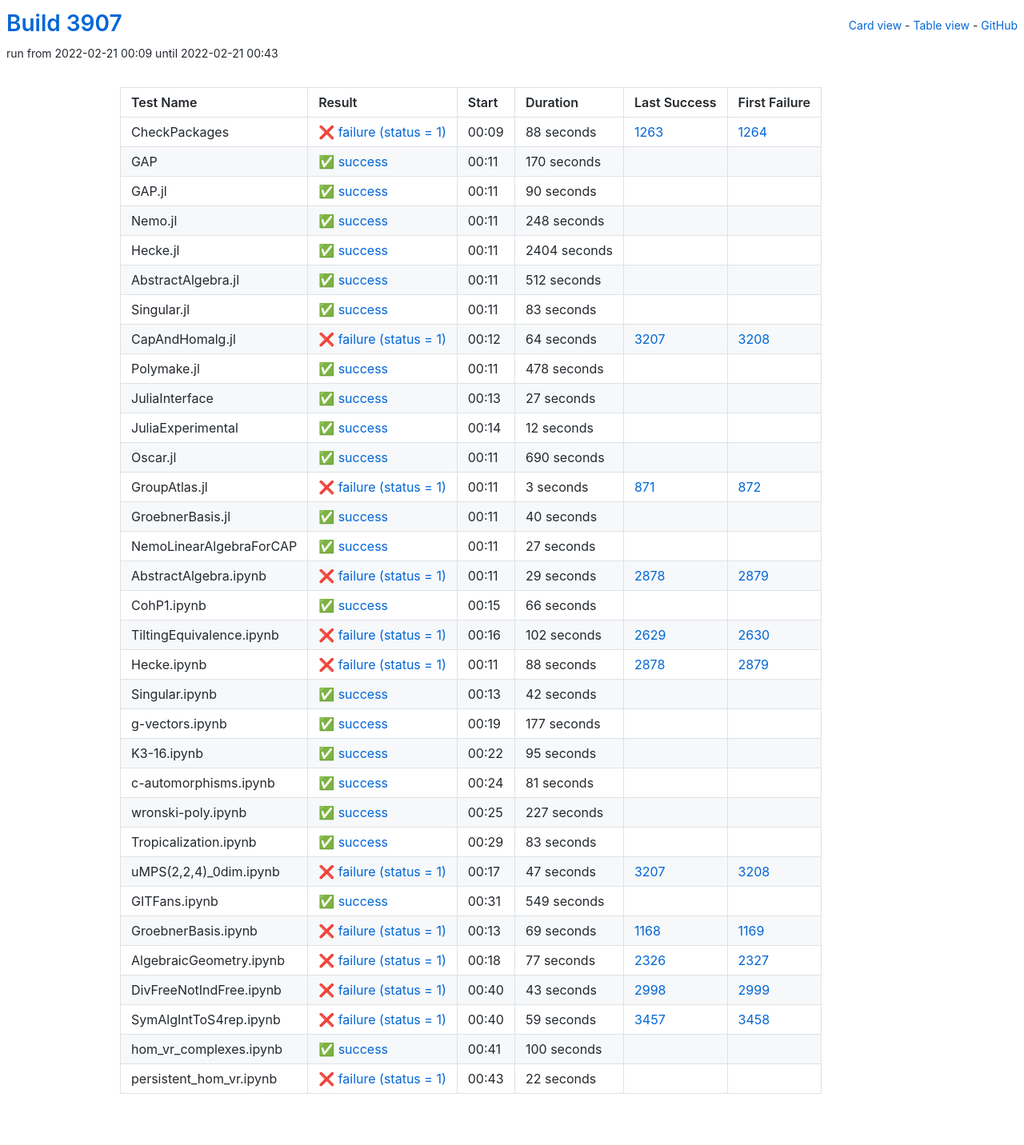
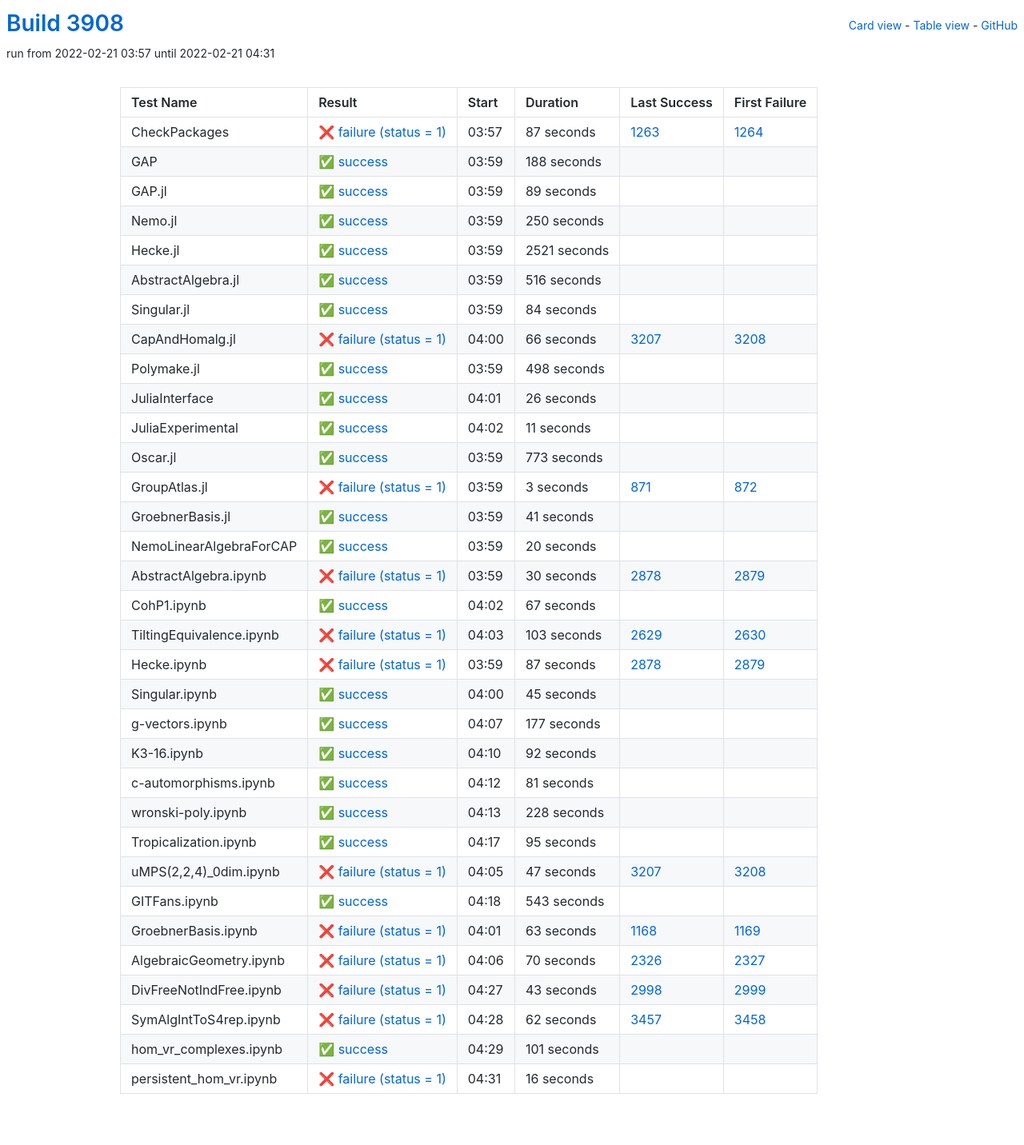
Before and after one commit to oscar-system/oscar-ci-status-stable, a Jekyll site: the page built from table.html, in a window 1280 px wide. Shown: the whole page at 80% size. Built offline with Jekyll 4.4.1, drawn with Linux system fonts in a browser that asks for light colours.

Commit message:
Build #3908

```diff
--- a/_data/ci.yml
+++ b/_data/ci.yml
@@ -1,6 +1,6 @@
 ---
-build: 3907
-build_url: https://oscarci.mathematik.uni-kl.de/job/oscar-stable/3907/
+build: 3908
+build_url: https://oscarci.mathematik.uni-kl.de/job/oscar-stable/3908/
 job: oscar-stable
 organization: oscar-system
 repo: oscar-ci-status-stable
@@ -8,152 +8,152 @@ repourl: https://github.com/oscar-system/oscar-ci-status-stable
 tests:
 - name: CheckPackages
   id: checkpackages
-  log: https://oscarci.mathematik.uni-kl.de/job/oscar-stable/3907/artifact/logs/build-3907/CheckPackages.log
-  start: 2022-02-21 00:09
+  log: https://oscarci.mathematik.uni-kl.de/job/oscar-stable/3908/artifact/logs/build-3908/CheckPackages.log
+  start: 2022-02-21 03:57
   success: false
   exitcode: 1
   status: failure
-  duration: 88
+  duration: 87
   last_success: 1263
   last_success_url: https://oscarci.mathematik.uni-kl.de/job/oscar-stable/1263/
   first_failure: 1264
   first_failure_url: https://oscarci.mathematik.uni-kl.de/job/oscar-stable/1264/
 - name: GAP
   id: gap
-  log: https://oscarci.mathematik.uni-kl.de/job/oscar-stable/3907/artifact/logs/build-3907/GAP.log
-  start: 2022-02-21 00:11
+  log: https://oscarci.mathematik.uni-kl.de/job/oscar-stable/3908/artifact/logs/build-3908/GAP.log
+  start: 2022-02-21 03:59
   success: true
   exitcode: 0
   status: success
-  duration: 170
+  duration: 188
   last_success: false
   last_success_url:
   first_failure: false
   first_failure_url:
 - name: GAP.jl
   id: gap-jl
-  log: https://oscarci.mathematik.uni-kl.de/job/oscar-stable/3907/artifact/logs/build-3907/GAP.jl.log
-  start: 2022-02-21 00:11
+  log: https://oscarci.mathematik.uni-kl.de/job/oscar-stable/3908/artifact/logs/build-3908/GAP.jl.log
+  start: 2022-02-21 03:59
   success: true
   exitcode: 0
   status: success
-  duration: 90
+  duration: 89
   last_success: false
   last_success_url:
   first_failure: false
   first_failure_url:
 - name: Nemo.jl
   id: nemo-jl
-  log: https://oscarci.mathematik.uni-kl.de/job/oscar-stable/3907/artifact/logs/build-3907/Nemo.jl.log
-  start: 2022-02-21 00:11
+  log: https://oscarci.mathematik.uni-kl.de/job/oscar-stable/3908/artifact/logs/build-3908/Nemo.jl.log
+  start: 2022-02-21 03:59
   success: true
   exitcode: 0
   status: success
-  duration: 248
+  duration: 250
   last_success: false
   last_success_url:
   first_failure: false
   first_failure_url:
 - name: Hecke.jl
   id: hecke-jl
-  log: https://oscarci.mathematik.uni-kl.de/job/oscar-stable/3907/artifact/logs/build-3907/Hecke.jl.log
-  start: 2022-02-21 00:11
+  log: https://oscarci.mathematik.uni-kl.de/job/oscar-stable/3908/artifact/logs/build-3908/Hecke.jl.log
+  start: 2022-02-21 03:59
   success: true
   exitcode: 0
   status: success
-  duration: 2404
+  duration: 2521
   last_success: false
   last_success_url:
   first_failure: false
   first_failure_url:
 - name: AbstractAlgebra.jl
   id: abstractalgebra-jl
-  log: https://oscarci.mathematik.uni-kl.de/job/oscar-stable/3907/artifact/logs/build-3907/AbstractAlgebra.jl.log
-  start: 2022-02-21 00:11
+  log: https://oscarci.mathematik.uni-kl.de/job/oscar-stable/3908/artifact/logs/build-3908/AbstractAlgebra.jl.log
+  start: 2022-02-21 03:59
   success: true
   exitcode: 0
   status: success
-  duration: 512
+  duration: 516
   last_success: false
   last_success_url:
   first_failure: false
   first_failure_url:
 - name: Singular.jl
   id: singular-jl
-  log: https://oscarci.mathematik.uni-kl.de/job/oscar-stable/3907/artifact/logs/build-3907/Singular.jl.log
-  start: 2022-02-21 00:11
+  log: https://oscarci.mathematik.uni-kl.de/job/oscar-stable/3908/artifact/logs/build-3908/Singular.jl.log
+  start: 2022-02-21 03:59
   success: true
   exitcode: 0
   status: success
-  duration: 83
+  duration: 84
   last_success: false
   last_success_url:
   first_failure: false
   first_failure_url:
 - name: CapAndHomalg.jl
   id: capandhomalg-jl
-  log: https://oscarci.mathematik.uni-kl.de/job/oscar-stable/3907/artifact/logs/build-3907/CapAndHomalg.jl.log
-  start: 2022-02-21 00:12
+  log: https://oscarci.mathematik.uni-kl.de/job/oscar-stable/3908/artifact/logs/build-3908/CapAndHomalg.jl.log
+  start: 2022-02-21 04:00
   success: false
   exitcode: 1
   status: failure
-  duration: 64
+  duration: 66
   last_success: 3207
   last_success_url: https://oscarci.mathematik.uni-kl.de/job/oscar-stable/3207/
   first_failure: 3208
   first_failure_url: https://oscarci.mathematik.uni-kl.de/job/oscar-stable/3208/
 - name: Polymake.jl
   id: polymake-jl
-  log: https://oscarci.mathematik.uni-kl.de/job/oscar-stable/3907/artifact/logs/build-3907/Polymake.jl.log
-  start: 2022-02-21 00:11
+  log: https://oscarci.mathematik.uni-kl.de/job/oscar-stable/3908/artifact/logs/build-3908/Polymake.jl.log
+  start: 2022-02-21 03:59
   success: true
   exitcode: 0
   status: success
-  duration: 478
+  duration: 498
   last_success: false
   last_success_url:
   first_failure: false
   first_failure_url:
 - name: JuliaInterface
   id: juliainterface
-  log: https://oscarci.mathematik.uni-kl.de/job/oscar-stable/3907/artifact/logs/build-3907/JuliaInterface.log
-  start: 2022-02-21 00:13
+  log: https://oscarci.mathematik.uni-kl.de/job/oscar-stable/3908/artifact/logs/build-3908/JuliaInterface.log
+  start: 2022-02-21 04:01
   success: true
   exitcode: 0
   status: success
-  duration: 27
+  duration: 26
   last_success: false
   last_success_url:
   first_failure: false
   first_failure_url:
 - name: JuliaExperimental
   id: juliaexperimental
-  log: https://oscarci.mathematik.uni-kl.de/job/oscar-stable/3907/artifact/logs/build-3907/JuliaExperimental.log
-  start: 2022-02-21 00:14
+  log: https://oscarci.mathematik.uni-kl.de/job/oscar-stable/3908/artifact/logs/build-3908/JuliaExperimental.log
+  start: 2022-02-21 04:02
   success: true
   exitcode: 0
   status: success
-  duration: 12
+  duration: 11
   last_success: false
   last_success_url:
   first_failure: false
   first_failure_url:
 - name: Oscar.jl
   id: oscar-jl
-  log: https://oscarci.mathematik.uni-kl.de/job/oscar-stable/3907/artifact/logs/build-3907/Oscar.jl.log
-  start: 2022-02-21 00:11
+  log: https://oscarci.mathematik.uni-kl.de/job/oscar-stable/3908/artifact/logs/build-3908/Oscar.jl.log
+  start: 2022-02-21 03:59
   success: true
   exitcode: 0
   status: success
-  duration: 690
+  duration: 773
   last_success: false
   last_success_url:
   first_failure: false
   first_failure_url:
 - name: GroupAtlas.jl
   id: groupatlas-jl
-  log: https://oscarci.mathematik.uni-kl.de/job/oscar-stable/3907/artifact/logs/build-3907/GroupAtlas.jl.log
-  start: 2022-02-21 00:11
+  log: https://oscarci.mathematik.uni-kl.de/job/oscar-stable/3908/artifact/logs/build-3908/GroupAtlas.jl.log
+  start: 2022-02-21 03:59
   success: false
   exitcode: 1
   status: failure
@@ -164,92 +164,92 @@ tests:
   first_failure_url: https://oscarci.mathematik.uni-kl.de/job/oscar-stable/872/
 - name: GroebnerBasis.jl
   id: groebnerbasis-jl
-  log: https://oscarci.mathematik.uni-kl.de/job/oscar-stable/3907/artifact/logs/build-3907/GroebnerBasis.jl.log
-  start: 2022-02-21 00:11
+  log: https://oscarci.mathematik.uni-kl.de/job/oscar-stable/3908/artifact/logs/build-3908/GroebnerBasis.jl.log
+  start: 2022-02-21 03:59
   success: true
   exitcode: 0
   status: success
-  duration: 40
+  duration: 41
   last_success: false
   last_success_url:
   first_failure: false
   first_failure_url:
 - name: NemoLinearAlgebraForCAP
   id: nemolinearalgebraforcap
-  log: https://oscarci.mathematik.uni-kl.de/job/oscar-stable/3907/artifact/logs/build-3907/NemoLinearAlgebraForCAP.log
-  start: 2022-02-21 00:11
+  log: https://oscarci.mathematik.uni-kl.de/job/oscar-stable/3908/artifact/logs/build-3908/NemoLinearAlgebraForCAP.log
+  start: 2022-02-21 03:59
   success: true
   exitcode: 0
   status: success
-  duration: 27
+  duration: 20
   last_success: false
   last_success_url:
   first_failure: false
   first_failure_url:
 - name: AbstractAlgebra.ipynb
   id: abstractalgebra-ipynb
-  log: https://oscarci.mathematik.uni-kl.de/job/oscar-stable/3907/artifact/logs/build-3907/AbstractAlgebra.ipynb.log
-  start: 2022-02-21 00:11
+  log: https://oscarci.mathematik.uni-kl.de/job/oscar-stable/3908/artifact/logs/build-3908/AbstractAlgebra.ipynb.log
+  start: 2022-02-21 03:59
   success: false
   exitcode: 1
   status: failure
-  duration: 29
+  duration: 30
   last_success: 2878
   last_success_url: https://oscarci.mathematik.uni-kl.de/job/oscar-stable/2878/
   first_failure: 2879
   first_failure_url: https://oscarci.mathematik.uni-kl.de/job/oscar-stable/2879/
 - name: CohP1.ipynb
   id: cohp1-ipynb
-  log: https://oscarci.mathematik.uni-kl.de/job/oscar-stable/3907/artifact/logs/build-3907/CohP1.ipynb.log
-  start: 2022-02-21 00:15
+  log: https://oscarci.mathematik.uni-kl.de/job/oscar-stable/3908/artifact/logs/build-3908/CohP1.ipynb.log
+  start: 2022-02-21 04:02
   success: true
   exitcode: 0
   status: success
-  duration: 66
+  duration: 67
   last_success: false
   last_success_url:
   first_failure: false
   first_failure_url:
 - name: TiltingEquivalence.ipynb
   id: tiltingequivalence-ipynb
-  log: https://oscarci.mathematik.uni-kl.de/job/oscar-stable/3907/artifact/logs/build-3907/TiltingEquivalence.ipynb.log
-  start: 2022-02-21 00:16
+  log: https://oscarci.mathematik.uni-kl.de/job/oscar-stable/3908/artifact/logs/build-3908/TiltingEquivalence.ipynb.log
+  start: 2022-02-21 04:03
   success: false
   exitcode: 1
   status: failure
-  duration: 102
+  duration: 103
   last_success: 2629
   last_success_url: https://oscarci.mathematik.uni-kl.de/job/oscar-stable/2629/
   first_failure: 2630
   first_failure_url: https://oscarci.mathematik.uni-kl.de/job/oscar-stable/2630/
 - name: Hecke.ipynb
   id: hecke-ipynb
-  log: https://oscarci.mathematik.uni-kl.de/job/oscar-stable/3907/artifact/logs/build-3907/Hecke.ipynb.log
-  start: 2022-02-21 00:11
+  log: https://oscarci.mathematik.uni-kl.de/job/oscar-stable/3908/artifact/logs/build-3908/Hecke.ipynb.log
+  start: 2022-02-21 03:59
   success: false
   exitcode: 1
   status: failure
-  duration: 88
+  duration: 87
   last_success: 2878
   last_success_url: https://oscarci.mathematik.uni-kl.de/job/oscar-stable/2878/
   first_failure: 2879
   first_failure_url: https://oscarci.mathematik.uni-kl.de/job/oscar-stable/2879/
 - name: Singular.ipynb
   id: singular-ipynb
-  log: https://oscarci.mathematik.uni-kl.de/job/oscar-stable/3907/artifact/logs/build-3907/Singular.ipynb.log
-  start: 2022-02-21 00:13
+  log: https://oscarci.mathematik.uni-kl.de/job/oscar-stable/3908/artifact/logs/build-3908/Singular.ipynb.log
+  start: 2022-02-21 04:00
   success: true
   exitcode: 0
   status: success
-  duration: 42
+  duration: 45
   last_success: false
   last_success_url:
   first_failure: false
   first_failure_url:
 - name: g-vectors.ipynb
   id: g-vectors-ipynb
-  log: https://oscarci.mathematik.uni-kl.de/job/oscar-stable/3907/artifact/logs/build-3907/g-vectors.ipynb.log
-  start: 2022-02-21 00:19
+  log: https://oscarci.mathematik.uni-kl.de/job/oscar-stable/3908/artifact/logs/build-3908/g-vectors.ipynb.log
+  start: 2022-02-21 04:07
   success: true
   exitcode: 0
   status: success
@@ -260,20 +260,20 @@ tests:
   first_failure_url:
 - name: K3-16.ipynb
   id: k3-16-ipynb
-  log: https://oscarci.mathematik.uni-kl.de/job/oscar-stable/3907/artifact/logs/build-3907/K3-16.ipynb.log
-  start: 2022-02-21 00:22
+  log: https://oscarci.mathematik.uni-kl.de/job/oscar-stable/3908/artifact/logs/build-3908/K3-16.ipynb.log
+  start: 2022-02-21 04:10
   success: true
   exitcode: 0
   status: success
-  duration: 95
+  duration: 92
   last_success: false
   last_success_url:
   first_failure: false
   first_failure_url:
 - name: c-automorphisms.ipynb
   id: c-automorphisms-ipynb
-  log: https://oscarci.mathematik.uni-kl.de/job/oscar-stable/3907/artifact/logs/build-3907/c-automorphisms.ipynb.log
-  start: 2022-02-21 00:24
+  log: https://oscarci.mathematik.uni-kl.de/job/oscar-stable/3908/artifact/logs/build-3908/c-automorphisms.ipynb.log
+  start: 2022-02-21 04:12
   success: true
   exitcode: 0
   status: success
@@ -284,32 +284,32 @@ tests:
   first_failure_url:
 - name: wronski-poly.ipynb
   id: wronski-poly-ipynb
-  log: https://oscarci.mathematik.uni-kl.de/job/oscar-stable/3907/artifact/logs/build-3907/wronski-poly.ipynb.log
-  start: 2022-02-21 00:25
+  log: https://oscarci.mathematik.uni-kl.de/job/oscar-stable/3908/artifact/logs/build-3908/wronski-poly.ipynb.log
+  start: 2022-02-21 04:13
   success: true
   exitcode: 0
   status: success
-  duration: 227
+  duration: 228
   last_success: false
   last_success_url:
   first_failure: false
   first_failure_url:
 - name: Tropicalization.ipynb
   id: tropicalization-ipynb
-  log: https://oscarci.mathematik.uni-kl.de/job/oscar-stable/3907/artifact/logs/build-3907/Tropicalization.ipynb.log
-  start: 2022-02-21 00:29
+  log: https://oscarci.mathematik.uni-kl.de/job/oscar-stable/3908/artifact/logs/build-3908/Tropicalization.ipynb.log
+  start: 2022-02-21 04:17
   success: true
   exitcode: 0
   status: success
-  duration: 83
+  duration: 95
   last_success: false
   last_success_url:
   first_failure: false
   first_failure_url:
 - name: uMPS(2,2,4)_0dim.ipynb
   id: umps-2-2-4-0dim-ipynb
-  log: https://oscarci.mathematik.uni-kl.de/job/oscar-stable/3907/artifact/logs/build-3907/uMPS-2-2-4-_0dim.ipynb.log
-  start: 2022-02-21 00:17
+  log: https://oscarci.mathematik.uni-kl.de/job/oscar-stable/3908/artifact/logs/build-3908/uMPS-2-2-4-_0dim.ipynb.log
+  start: 2022-02-21 04:05
   success: false
   exitcode: 1
   status: failure
@@ -320,44 +320,44 @@ tests:
   first_failure_url: https://oscarci.mathematik.uni-kl.de/job/oscar-stable/3208/
 - name: GITFans.ipynb
   id: gitfans-ipynb
-  log: https://oscarci.mathematik.uni-kl.de/job/oscar-stable/3907/artifact/logs/build-3907/GITFans.ipynb.log
-  start: 2022-02-21 00:31
+  log: https://oscarci.mathematik.uni-kl.de/job/oscar-stable/3908/artifact/logs/build-3908/GITFans.ipynb.log
+  start: 2022-02-21 04:18
   success: true
   exitcode: 0
   status: success
-  duration: 549
+  duration: 543
   last_success: false
   last_success_url:
   first_failure: false
   first_failure_url:
 - name: GroebnerBasis.ipynb
   id: groebnerbasis-ipynb
-  log: https://oscarci.mathematik.uni-kl.de/job/oscar-stable/3907/artifact/logs/build-3907/GroebnerBasis.ipynb.log
-  start: 2022-02-21 00:13
+  log: https://oscarci.mathematik.uni-kl.de/job/oscar-stable/3908/artifact/logs/build-3908/GroebnerBasis.ipynb.log
+  start: 2022-02-21 04:01
   success: false
   exitcode: 1
   status: failure
-  duration: 69
+  duration: 63
   last_success: 1168
   last_success_url: https://oscarci.mathematik.uni-kl.de/job/oscar-stable/1168/
   first_failure: 1169
   first_failure_url: https://oscarci.mathematik.uni-kl.de/job/oscar-stable/1169/
 - name: AlgebraicGeometry.ipynb
   id: algebraicgeometry-ipynb
-  log: https://oscarci.mathematik.uni-kl.de/job/oscar-stable/3907/artifact/logs/build-3907/AlgebraicGeometry.ipynb.log
-  start: 2022-02-21 00:18
+  log: https://oscarci.mathematik.uni-kl.de/job/oscar-stable/3908/artifact/logs/build-3908/AlgebraicGeometry.ipynb.log
+  start: 2022-02-21 04:06
   success: false
   exitcode: 1
   status: failure
-  duration: 77
+  duration: 70
   last_success: 2326
   last_success_url: https://oscarci.mathematik.uni-kl.de/job/oscar-stable/2326/
   first_failure: 2327
   first_failure_url: https://oscarci.mathematik.uni-kl.de/job/oscar-stable/2327/
 - name: DivFreeNotIndFree.ipynb
   id: divfreenotindfree-ipynb
-  log: https://oscarci.mathematik.uni-kl.de/job/oscar-stable/3907/artifact/logs/build-3907/DivFreeNotIndFree.ipynb.log
-  start: 2022-02-21 00:40
+  log: https://oscarci.mathematik.uni-kl.de/job/oscar-stable/3908/artifact/logs/build-3908/DivFreeNotIndFree.ipynb.log
+  start: 2022-02-21 04:27
   success: false
   exitcode: 1
   status: failure
@@ -368,36 +368,36 @@ tests:
   first_failure_url: https://oscarci.mathematik.uni-kl.de/job/oscar-stable/2999/
 - name: SymAlgIntToS4rep.ipynb
   id: symalginttos4rep-ipynb
-  log: https://oscarci.mathematik.uni-kl.de/job/oscar-stable/3907/artifact/logs/build-3907/SymAlgIntToS4rep.ipynb.log
-  start: 2022-02-21 00:40
+  log: https://oscarci.mathematik.uni-kl.de/job/oscar-stable/3908/artifact/logs/build-3908/SymAlgIntToS4rep.ipynb.log
+  start: 2022-02-21 04:28
   success: false
   exitcode: 1
   status: failure
-  duration: 59
+  duration: 62
   last_success: 3457
   last_success_url: https://oscarci.mathematik.uni-kl.de/job/oscar-stable/3457/
   first_failure: 3458
   first_failure_url: https://oscarci.mathematik.uni-kl.de/job/oscar-stable/3458/
 - name: hom_vr_complexes.ipynb
   id: hom-vr-complexes-ipynb
-  log: https://oscarci.mathematik.uni-kl.de/job/oscar-stable/3907/artifact/logs/build-3907/hom_vr_complexes.ipynb.log
-  start: 2022-02-21 00:41
+  log: https://oscarci.mathematik.uni-kl.de/job/oscar-stable/3908/artifact/logs/build-3908/hom_vr_complexes.ipynb.log
+  start: 2022-02-21 04:29
   success: true
   exitcode: 0
   status: success
-  duration: 100
+  duration: 101
   last_success: false
   last_success_url:
   first_failure: false
   first_failure_url:
 - name: persistent_hom_vr.ipynb
   id: persistent-hom-vr-ipynb
-  log: https://oscarci.mathematik.uni-kl.de/job/oscar-stable/3907/artifact/logs/build-3907/persistent_hom_vr.ipynb.log
-  start: 2022-02-21 00:43
+  log: https://oscarci.mathematik.uni-kl.de/job/oscar-stable/3908/artifact/logs/build-3908/persistent_hom_vr.ipynb.log
+  start: 2022-02-21 04:31
   success: false
   exitcode: 1
   status: failure
-  duration: 22
+  duration: 16
   last_success: false
   last_success_url:
   first_failure: false
```
Also changed, not shown: README.md.
